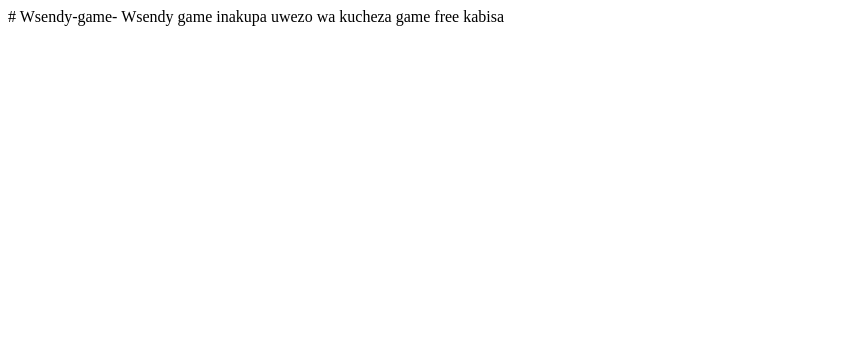
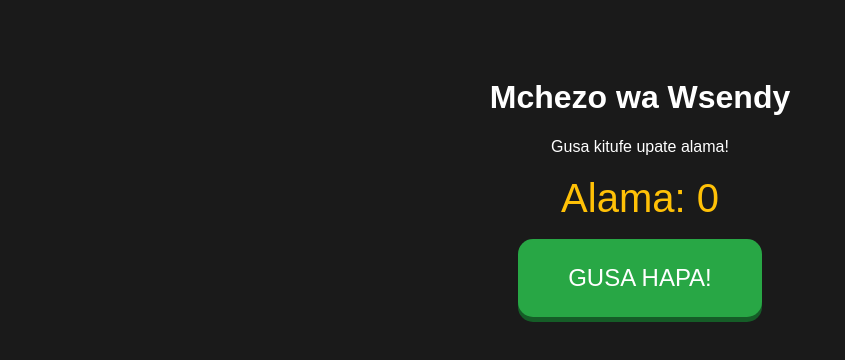
Before and after one commit to Albert199900/Wsendy-game-, a plain HTML site: page index.html in a window 1280 px wide. Shown: the whole page, without its empty margins (0-845 px from the left). Drawn offline with Linux system fonts and the light colour scheme.

Commit message:
Create index.html for Wsendy game interface

```diff
--- a/index.html
+++ b/index.html
@@ -1,2 +1,28 @@
-# Wsendy-game-
-Wsendy game inakupa uwezo wa kucheza game free kabisa
+<!DOCTYPE html>
+<html>
+<head>
+    <title>Wsendy Game</title>
+    <style>
+        body { text-align: center; font-family: Arial; background-color: #1a1a1a; color: white; padding-top: 50px; }
+        #game-btn { padding: 25px 50px; font-size: 24px; cursor: pointer; background: #28a745; color: white; border: none; border-radius: 15px; box-shadow: 0 5px #155d27; }
+        #game-btn:active { box-shadow: 0 2px #155d27; transform: translateY(4px); }
+        #score { font-size: 40px; margin-top: 20px; color: #ffc107; }
+    </style>
+</head>
+<body>
+    <h1>Mchezo wa Wsendy</h1>
+    <p>Gusa kitufe upate alama!</p>
+
+    <div id="score">Alama: 0</div>
+    <br>
+    <button id="game-btn" onclick="ongezaAlama()">GUSA HAPA!</button>
+
+    <script>
+        let alama = 0;
+        function ongezaAlama() {
+            alama++;
+            document.getElementById("score").innerHTML = "Alama: " + alama;
+        }
+    </script>
+</body>
+</html>
```
